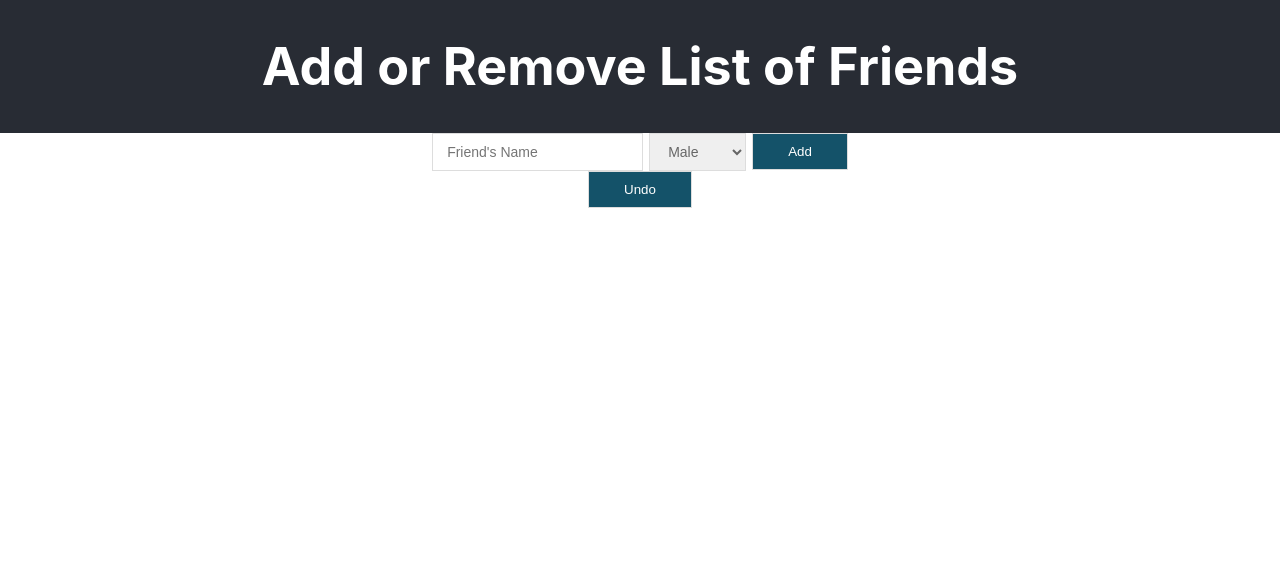
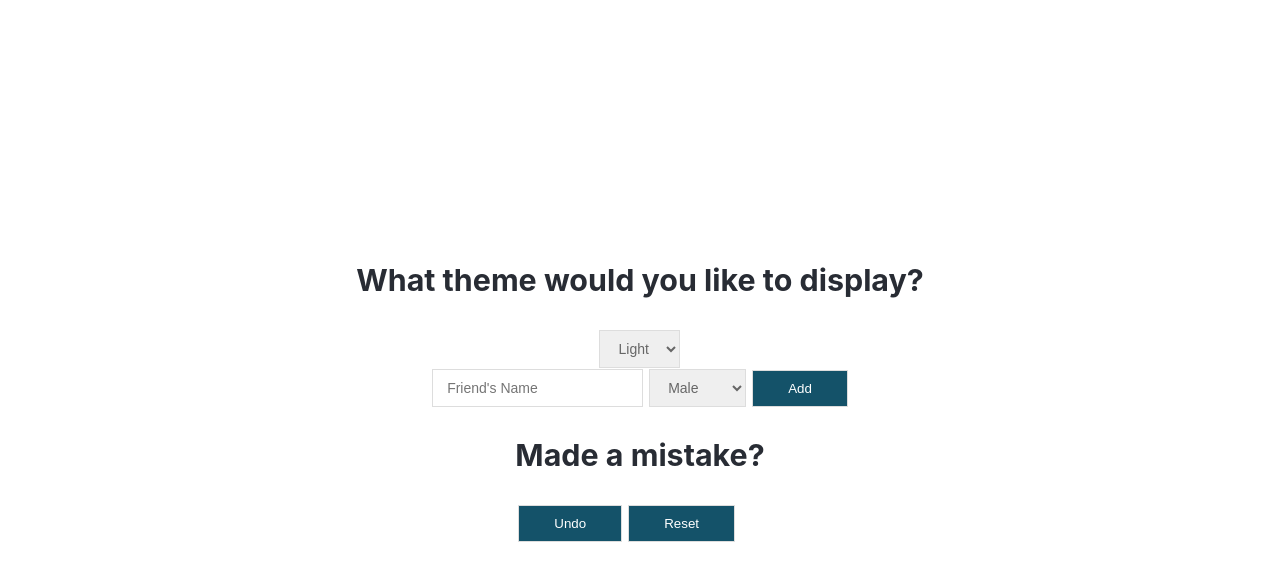
Before and after one commit to AllWeDoisNguyen/practice, a React (Create React App) app in the folder undo-reset/: page / in a window 1280 px wide. Shown: the top 580 px of the page. Built offline with nearby package versions, Linux system fonts and the light colour scheme.

Commit message:
adding reset button so users can undo all changes in one CTA

```diff
--- a/undo-reset/src/App.css
+++ b/undo-reset/src/App.css
@@ -128,3 +128,12 @@ button:active {
     width: 100%;
     height: 100%;
 }
+
+.undo-actions {
+    display: flex;
+    align-items: center;
+}
+
+.undo-actions>div {
+    margin: auto 3px;
+}
--- a/undo-reset/src/App.js
+++ b/undo-reset/src/App.js
@@ -16,7 +16,7 @@ const FriendBox = ({ gender, ...props }) => (
 )
 
 function App() {
-  const { onSubmit, friends, undo } = useApp()
+  const { onSubmit, friends, undo, theme, onThemeChange, reset } = useApp()
 
   const [name, setName] = useState('')
   const [gender, setGender] = useState('Male')
@@ -29,13 +29,20 @@ function App() {
   }
 
   return (
-    <div className="App">
-      <header className="App-header">
-        <h1>
-          Add or Remove List of Friends
-        </h1>
-      </header>
-      <form className="form" onSubmit={onSubmit({name, gender}, resetValues)}>
+    <div className={cx({
+      'theme-light': theme === 'light',
+      'theme-dark': theme === 'dark',
+    })}>
+      <div>
+        <h3>What theme would you like to display?</h3>
+        <div>
+          <select onChange={onThemeChange} name="theme" value={theme}>
+            <option value="light">Light</option>
+            <option value="dark">Dark</option>
+          </select>
+        </div>
+      </div>
+      <form className="form" onSubmit={onSubmit({ name, gender }, resetValues)}>
         <div>
           <input
             onChange={onNameChange}
@@ -56,19 +63,27 @@ function App() {
           <button type="submit">Add</button>
         </div>
       </form>
+      <div>
+        <h3>Made a mistake?</h3>
         <div className="undo-actions">
           <div>
             <button type="button" onClick={undo}>
               Undo
             </button>
           </div>
+          <div>
+            <button type="button" onClick={reset}>
+              Reset
+            </button>
+          </div>
+        </div>
       </div>
       <div className="boxes">
-      {friends.map(({name, gender}, index) => (
+        {friends.map(({ name, gender }, index) => (
           <FriendBox key={`friend_${index}`} gender={gender}>
             <div className="box-name">Name: {name}</div>
             <div className="gender-container">
-            <img src={gender === 'Female' ? female : male} alt=""/>
+              <img src={gender === 'Female' ? female : male} alt="" />
             </div>
           </FriendBox>
 
--- a/undo-reset/src/index.css
+++ b/undo-reset/src/index.css
@@ -8,3 +8,28 @@ body {
 code {
     font-family: source-code-pro, Menlo, Monaco, Consolas, "Courier New", monospace;
 }
+
+.theme-light,
+.theme-dark {
+    box-sizing: border-box;
+    transition: all 0.15s ease-out;
+    padding: 12px;
+    min-height: 100vh;
+    text-align: center;
+    /* min-height: 100vh; */
+    display: flex;
+    flex-direction: column;
+    align-items: center;
+    justify-content: center;
+    font-size: calc(10px + 2vmin);
+}
+
+.theme-light {
+    color: #282c34;
+    background: #fff;
+}
+
+.theme-dark {
+    color: #fff;
+    background-color: #282c34;
+}
--- a/undo-reset/src/useApp.js
+++ b/undo-reset/src/useApp.js
@@ -55,13 +55,24 @@ const useApp = () => {
         dispatch({ type: 'add-friend', friend })
         resetValues()
     }
+
     const undo = () => {
         dispatch({ type: 'undo' })
+    }
+
+    const reset = () => {
+        dispatch({ type: 'reset' })
+    }
+
+    const onThemeChange = (e) => {
+        dispatch({ type: 'set-theme', theme: e.target.value })
     }
     return {
         ...state,
         onSubmit,
         undo,
+        onThemeChange,
+        reset
     }
 }
 
```
Lines whose indentation alone changed are shown as unchanged.
